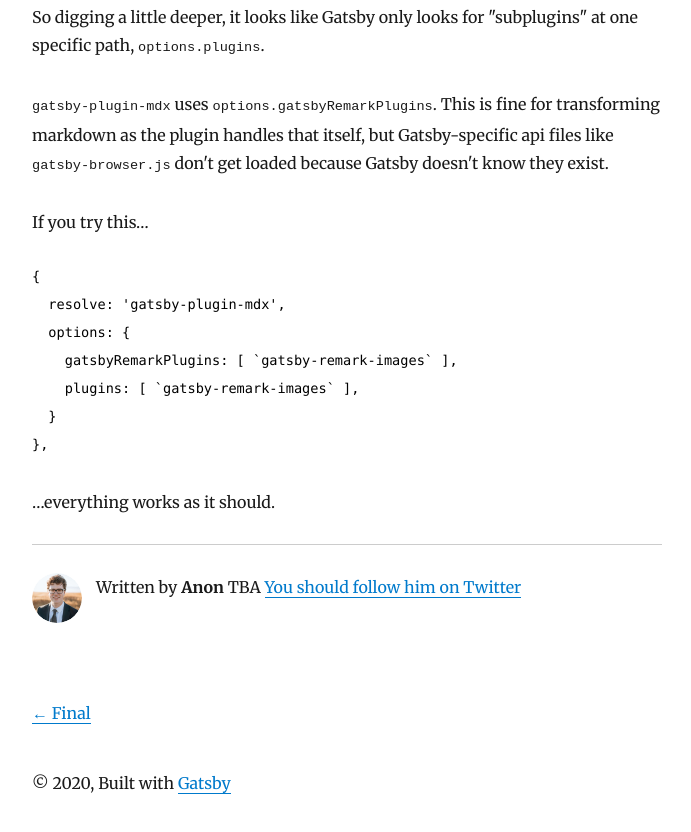
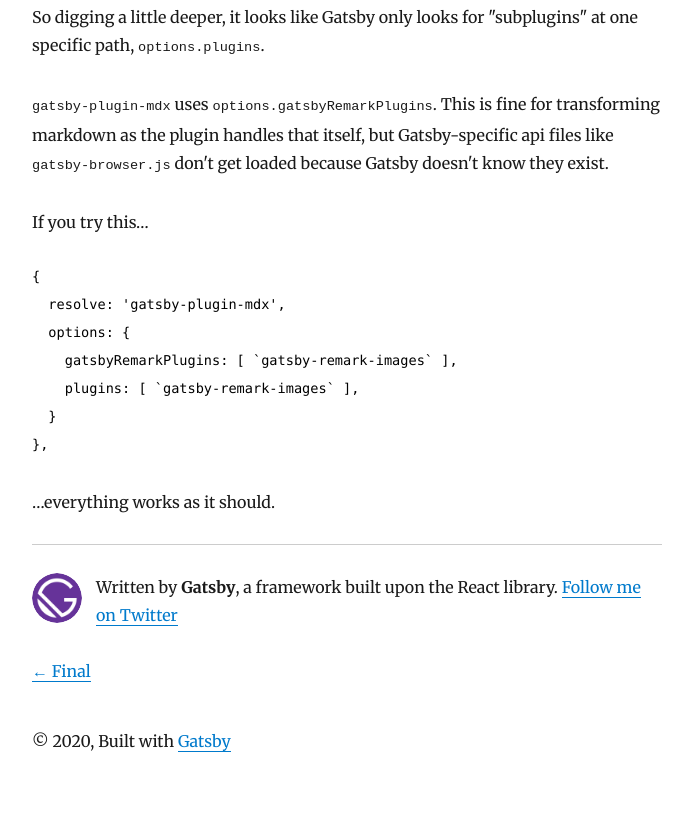
Before and after one commit to greenlightjohnny/project3, a Gatsby site: page /blog/awesome-images/ in a window 1280 px wide. Shown: the part 1012-1844 px from the top of the page, without its empty margins (293-984 px from the left). After the commit the page ends 1809 px from the top, so only its background shows below. Built offline with nearby package versions, Linux system fonts and the light colour scheme; Gatsby itself is replaced by a stand-in of ours; some packages are replaced by stand-ins of ours; code samples lack their colours.

Commit message:
fixing graphql

```diff
--- a/gatsby-config.js
+++ b/gatsby-config.js
@@ -1,17 +1,14 @@
 module.exports = {
   siteMetadata: {
-    title: `HER2 Cancer`,
-    author: {
-      name: `Anon`,
-      summary: `TBA`,
-    },
-    description: `Information on HER2 cancer. Causes, traditional treatments, and alternative treatments.`,
-    siteUrl: `https://www.fredjones.dev/`,
+    // edit below
+    title: `Gatsby Starter Personal Blog`,
+    author: `Gatsby`,
+    description: `A starter personal blog with styled components, dark mode, and Netlify CMS.`,
+    siteUrl: `https://gatsby-starter-blog-demo.netlify.com/`,
     social: {
-      twitter: `TBAnone`,
+      twitter: `gatsbyjs`,
     },
   },
-
   plugins: [
     `gatsby-plugin-netlify-cms`,
     {
@@ -147,7 +144,7 @@
         //trackingId: `ADD YOUR TRACKING ID HERE`,
       },
     },
-    `gatsby-plugin-feed`,
+
     {
       resolve: `gatsby-plugin-netlify-identity`,
       options: {
--- a/src/components/bio.js
+++ b/src/components/bio.js
@@ -1,51 +1,28 @@
 /**
  * Bio component that queries for data
- * with Gatsby's useStaticQuery component
+ * with Gatsby's StaticQuery component
  *
- * See: https://www.gatsbyjs.org/docs/use-static-query/
+ * See: https://www.gatsbyjs.org/docs/static-query/
  */
 
 import React from "react"
-import { useStaticQuery, graphql } from "gatsby"
+import { StaticQuery, graphql } from "gatsby"
 import Image from "gatsby-image"
+import styled from "styled-components"
 
 import { rhythm } from "../utils/typography"
 
-const Bio = () => {
-  const data = useStaticQuery(graphql`
-    query BioQuery {
-      avatar: file(absolutePath: { regex: "/profile-pic.jpg/" }) {
-        childImageSharp {
-          fixed(width: 50, height: 50) {
-            ...GatsbyImageSharpFixed
-          }
-        }
-      }
-      site {
-        siteMetadata {
-          author {
-            name
-            summary
-          }
-          social {
-            twitter
-          }
-        }
-      }
-    }
-  `)
-
+function Bio() {
+  return (
+    <StaticQuery
+      query={bioQuery}
+      render={data => {
         const { author, social } = data.site.siteMetadata
         return (
-    <div
-      style={{
-        display: `flex`,
-        marginBottom: rhythm(2.5),
-      }}
-    >
+          <Container>
             <Image
               fixed={data.avatar.childImageSharp.fixed}
-        alt={author.name}
+              alt={author}
               style={{
                 marginRight: rhythm(1 / 2),
                 marginBottom: 0,
@@ -57,14 +34,42 @@
               }}
             />
             <p>
-        Written by <strong>{author.name}</strong> {author.summary}
+              Written by <strong>{author}</strong>, a framework built upon the
+              React library.
               {` `}
               <a href={`https://twitter.com/${social.twitter}`}>
-          You should follow him on Twitter
+                Follow me on Twitter
               </a>
             </p>
-    </div>
+          </Container>
+        )
+      }}
+    />
   )
 }
 
+const bioQuery = graphql`
+  query BioQuery {
+    avatar: file(absolutePath: { regex: "/gatsby-icon.png/" }) {
+      childImageSharp {
+        fixed(width: 50, height: 50) {
+          ...GatsbyImageSharpFixed
+        }
+      }
+    }
+    site {
+      siteMetadata {
+        author
+        social {
+          twitter
+        }
+      }
+    }
+  }
+`
+
+const Container = styled.div`
+  display: flex;
+`
+
 export default Bio
--- a/src/templates/blog-post.js
+++ b/src/templates/blog-post.js
@@ -71,9 +71,7 @@
     site {
       siteMetadata {
         title
-        author {
-          name
-        }
+        author
       }
     }
     mdx(fields: { slug: { eq: $slug } }) {
```
Lines whose indentation alone changed are shown as unchanged.
